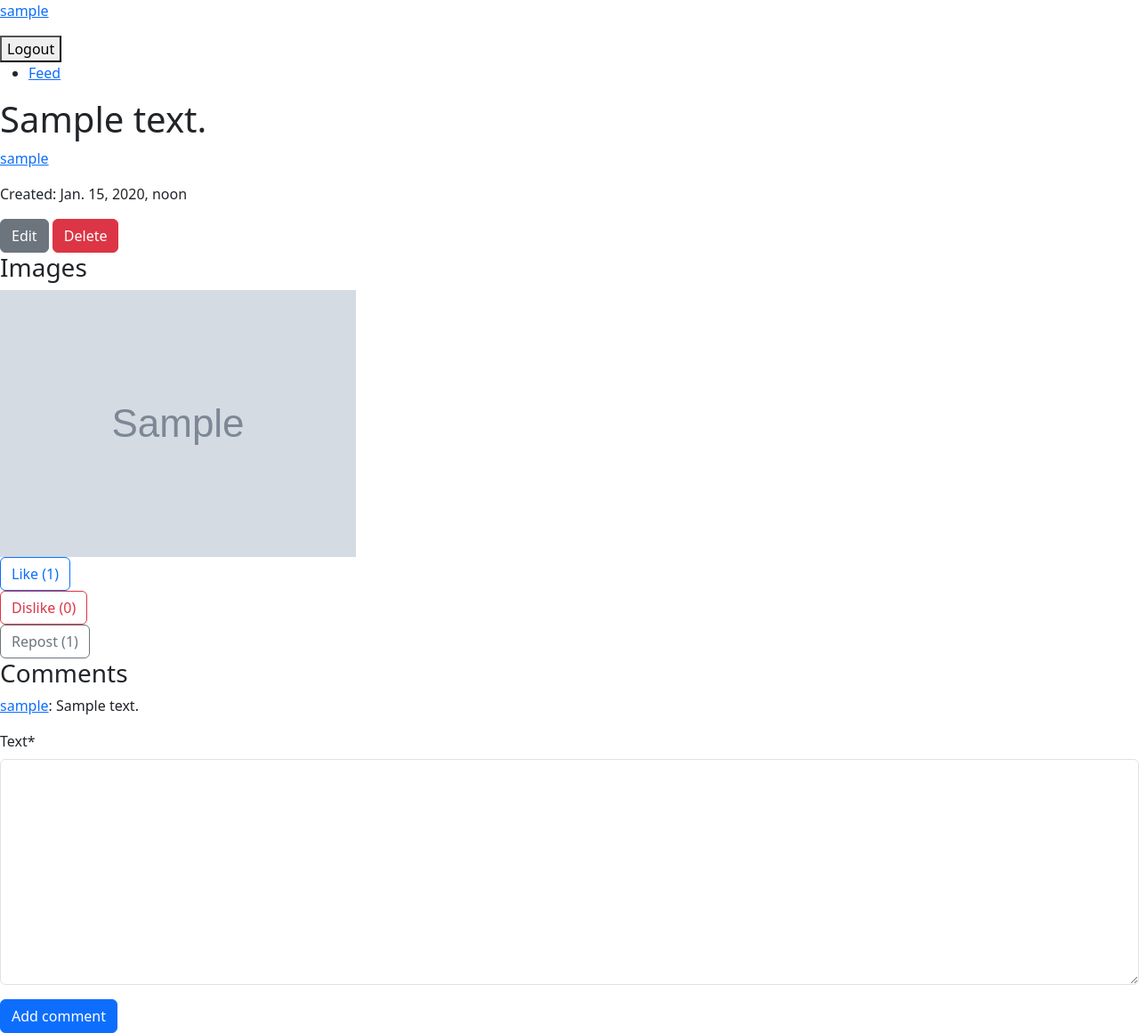
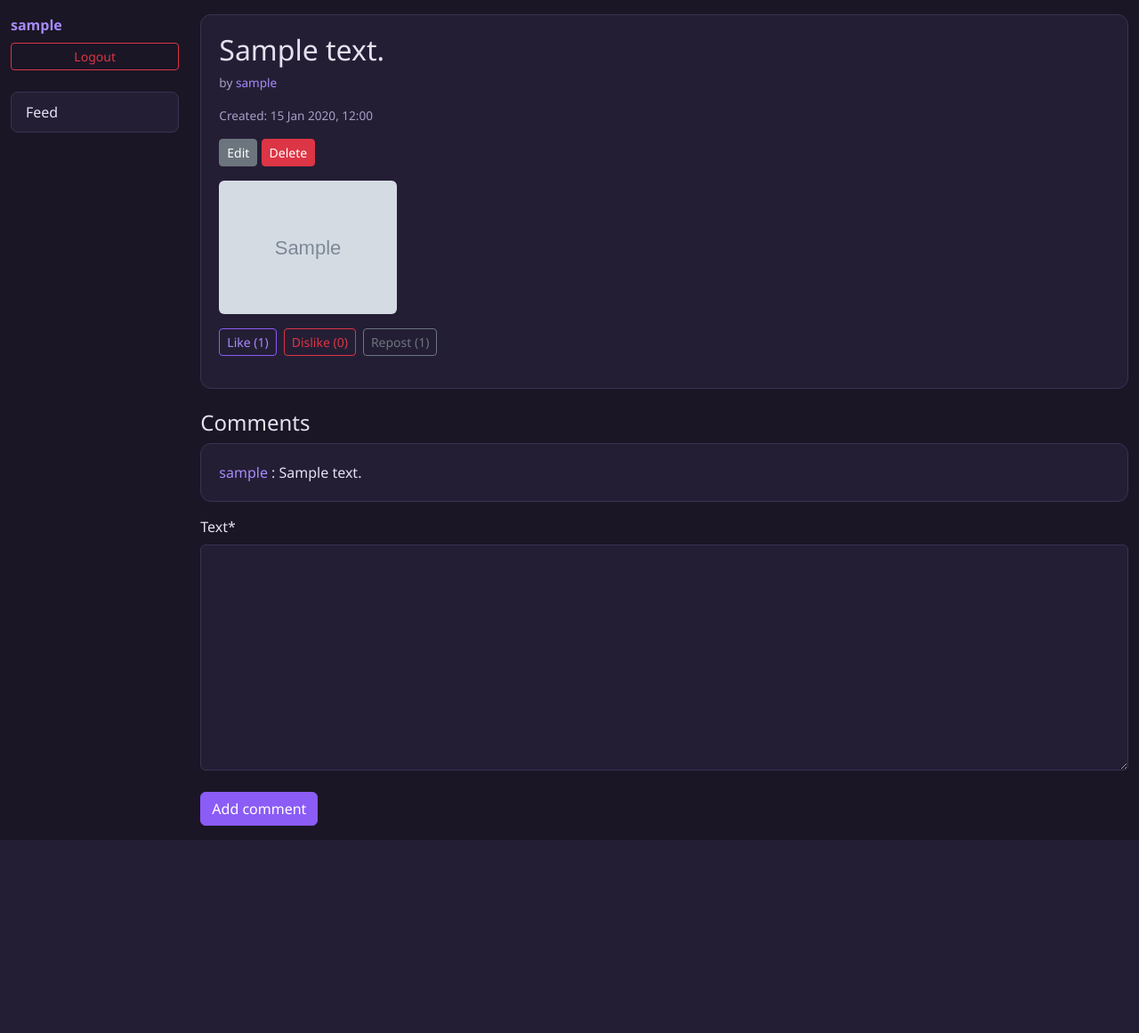
Before and after one commit to ArtemSl0/social-feed-portfolio, a Django app: page /posts/1/ in a window 1280 px wide. Shown: the whole page at 89% size. After the commit the page ends 944 px from the top, so only its background shows below. Run offline with Django 5.2, Linux system fonts and the light colour scheme; a user stored in the database is signed in; tables that the repository leaves empty hold one stand-in row (values such as "Sample post"); grey boxes marked "Sample" are stand-in pictures; some libraries are stand-ins or nearby versions.

Commit message:
Add dark purple theme and style all templates with Bootstrap

```diff
--- a/static/css/styles.css
+++ b/static/css/styles.css
@@ -0,0 +1,98 @@
+:root {
+  --bg-dark: #1a1625;
+  --bg-card: #241e35;
+  --bg-card-hover: #2d2640;
+  --accent: #8b5cf6;
+  --accent-hover: #a78bfa;
+  --text-light: #e5e1f0;
+  --text-muted: #a89fc4;
+  --border-color: #3a3252;
+  --danger: #f87171;
+  --success: #34d399;
+}
+
+body {
+  background-color: var(--bg-dark);
+  color: var(--text-light);
+  font-family: "Segoe UI", sans-serif;
+}
+
+a {
+  color: var(--accent-hover);
+  text-decoration: none;
+}
+
+a:hover {
+  color: var(--accent);
+  text-decoration: underline;
+}
+
+.sidebar-nav {
+  list-style: none;
+  padding: 0;
+}
+
+.sidebar-nav a {
+  display: block;
+  background-color: var(--bg-card);
+  color: var(--text-light);
+  padding: 10px 16px;
+  margin-bottom: 8px;
+  border-radius: 8px;
+  border: 1px solid var(--border-color);
+}
+
+.sidebar-nav a:hover {
+  background-color: var(--bg-card-hover);
+  text-decoration: none;
+}
+
+.post-card {
+  background-color: var(--bg-card);
+  border: 1px solid var(--border-color);
+  border-radius: 12px;
+  padding: 20px;
+  margin-bottom: 16px;
+}
+
+.post-card:hover {
+  background-color: var(--bg-card-hover);
+}
+
+.post-meta {
+  color: var(--text-muted);
+  font-size: 0.85rem;
+}
+
+.btn-primary {
+  background-color: var(--accent);
+  border-color: var(--accent);
+}
+
+.btn-primary:hover {
+  background-color: var(--accent-hover);
+  border-color: var(--accent-hover);
+}
+
+.btn-outline-primary {
+  color: var(--accent-hover);
+  border-color: var(--accent);
+}
+
+.btn-outline-primary:hover {
+  background-color: var(--accent);
+  color: #fff;
+}
+
+.card, .form-control, .form-select {
+  background-color: var(--bg-card);
+  color: var(--text-light);
+  border-color: var(--border-color);
+}
+
+.form-control:focus {
+  background-color: var(--bg-card);
+  color: var(--text-light);
+  border-color: var(--accent);
+  box-shadow: 0 0 0 0.2rem rgba(139, 92, 246, 0.25);
+}
--- a/templates/base.html
+++ b/templates/base.html
@@ -7,11 +7,18 @@
   <link rel="stylesheet" href="{% static 'css/styles.css' %}">
 </head>
 <body>
-  {% block sidebar %}
-    {% include "includes/sidebar.html" %}
-  {% endblock %}
-
-  {% block content %}
-  {% endblock %}
+  <div class="container-fluid">
+    <div class="row">
+      <div class="col-md-3 col-lg-2 py-3">
+        {% block sidebar %}
+          {% include "includes/sidebar.html" %}
+        {% endblock %}
+      </div>
+      <div class="col-md-9 col-lg-10 py-3">
+        {% block content %}
+        {% endblock %}
+      </div>
+    </div>
+  </div>
 </body>
 </html>
--- a/templates/feed/post_detail.html
+++ b/templates/feed/post_detail.html
@@ -2,46 +2,80 @@
 {% load crispy_forms_tags %}
 
 {% block content %}
-  <h1>{{ post.content }}</h1>
-  <p><a href="{% url 'feed:user-detail' pk=post.author.pk %}">{{ post.author }}</a></p>
-  <p>Created: {{ post.created_at }}</p>
+  <div class="post-card">
+    <h2>{{ post.content }}</h2>
+    <p class="post-meta">
+      by
+      <a href="{% url 'feed:user-detail' pk=post.author.pk %}">
+        {{ post.author }}
+      </a>
+    </p>
+    <p class="post-meta">
+      Created: {{ post.created_at|date:"d M Y, H:i" }}
       {% if post.updated_at != post.created_at %}
-    <p>Updated: {{ post.updated_at }} <em>(edited)</em></p>
+        · Updated: {{ post.updated_at|date:"d M Y, H:i" }} <em>(edited)</em>
       {% endif %}
+    </p>
+
     {% if user == post.author %}
-    <a href="{% url 'feed:post-update' pk=post.pk %}" class="btn btn-secondary">Edit</a>
-    <a href="{% url 'feed:post-delete' pk=post.pk %}" class="btn btn-danger">Delete</a>
+      <div class="mb-3">
+        <a href="{% url 'feed:post-update' pk=post.pk %}" class="btn btn-sm btn-secondary">
+          Edit
+        </a>
+        <a href="{% url 'feed:post-delete' pk=post.pk %}" class="btn btn-sm btn-danger">
+          Delete
+        </a>
+      </div>
     {% endif %}
 
-  <h3>Images</h3>
+    {% if post.images.all %}
+      <div class="d-flex flex-wrap gap-2 mb-3">
         {% for image in post.images.all %}
-    <img src="{{ image.image.url }}" alt="post image">
+          <img src="{{ image.image.url }}" alt="post image" class="rounded" style="max-width: 200px;">
+        {% endfor %}
+      </div>
+    {% endif %}
+
+    {% if user.is_authenticated %}
+      <div class="d-flex gap-2 mb-3">
+        <form method="post" action="{% url 'feed:toggle-reaction' pk=post.pk reaction='like' %}">
+          {% csrf_token %}
+          <button type="submit" class="btn btn-outline-primary btn-sm">
+            Like ({{ post.likes_count }})
+          </button>
+        </form>
+        <form method="post" action="{% url 'feed:toggle-reaction' pk=post.pk reaction='dislike' %}">
+          {% csrf_token %}
+          <button type="submit" class="btn btn-outline-danger btn-sm">
+            Dislike ({{ post.dislikes_count }})
+          </button>
+        </form>
+        <form method="post" action="{% url 'feed:toggle-repost' pk=post.pk %}">
+          {% csrf_token %}
+          <button type="submit" class="btn btn-outline-secondary btn-sm">
+            Repost ({{ post.reposts_count }})
+          </button>
+        </form>
+      </div>
+    {% endif %}
+  </div>
+
+  <h4 class="mt-4">Comments</h4>
+  {% for comment in post.comments.all %}
+    <div class="post-card">
+      <a href="{% url 'feed:user-detail' pk=comment.author.pk %}">
+        {{ comment.author }}
+      </a>: {{ comment.text }}
+    </div>
+  {% empty %}
+    <p class="post-meta">No comments yet.</p>
   {% endfor %}
 
   {% if user.is_authenticated %}
-  <form method="post" action="{% url 'feed:toggle-reaction' pk=post.pk reaction='like' %}">
-    {% csrf_token %}
-    <button type="submit" class="btn btn-outline-primary">Like ({{ post.likes_count }})</button>
-  </form>
-  <form method="post" action="{% url 'feed:toggle-reaction' pk=post.pk reaction='dislike' %}">
-    {% csrf_token %}
-    <button type="submit" class="btn btn-outline-danger">Dislike ({{ post.dislikes_count }})</button>
-  </form>
-  <form method="post" action="{% url 'feed:toggle-repost' pk=post.pk %}">
-    {% csrf_token %}
-    <button type="submit" class="btn btn-outline-secondary">Repost ({{ post.reposts_count }})</button>
-  </form>
-{% endif %}
-
-  <h3>Comments</h3>
-  {% for comment in post.comments.all %}
-    <p><a href="{% url 'feed:user-detail' pk=comment.author.pk %}">{{ comment.author }}</a>: {{ comment.text }}</p>
-  {% endfor %}
-  {% if user.is_authenticated %}
-  <form method="post" action="{% url 'feed:comment-create' pk=post.pk %}">
+    <form method="post" action="{% url 'feed:comment-create' pk=post.pk %}" class="mt-3">
       {% csrf_token %}
       {{ comment_form|crispy }}
-    <button type="submit" class="btn btn-primary">Add comment</button>
+      <button type="submit" class="btn btn-primary mt-2">Add comment</button>
     </form>
   {% endif %}
 {% endblock %}
--- a/templates/includes/sidebar.html
+++ b/templates/includes/sidebar.html
@@ -1,13 +1,27 @@
-{% if user.is_authenticated %}
-  <p><a href="{% url 'feed:user-detail' pk=user.pk %}">{{ user.username }}</a></p>
-  <form method="post" action="{% url 'logout' %}">
-    {% csrf_token %}
-    <button type="submit">Logout</button>
-  </form>
-{% else %}
-  <a href="{% url 'login' %}">Login</a>
-  <a href="{% url 'register' %}">Register</a>
-{% endif %}
+<div class="mb-4">
+  {% if user.is_authenticated %}
+    <p class="mb-2">
+      <a href="{% url 'feed:user-detail' pk=user.pk %}" class="fw-bold">
+        {{ user.username }}
+      </a>
+    </p>
+    <form method="post" action="{% url 'logout' %}" class="mb-3">
+      {% csrf_token %}
+      <button type="submit" class="btn btn-outline-danger btn-sm w-100">
+        Logout
+      </button>
+    </form>
+  {% else %}
+    <div class="d-grid gap-2 mb-3">
+      <a href="{% url 'login' %}" class="btn btn-outline-primary btn-sm">
+        Login
+      </a>
+      <a href="{% url 'register' %}" class="btn btn-primary btn-sm">
+        Register
+      </a>
+    </div>
+  {% endif %}
+</div>
 
 <ul class="sidebar-nav">
   <li><a href="{% url 'feed:index' %}">Feed</a></li>
```
Also changed, not shown: templates/feed/post_confirm_delete.html (+12 -8 lines), templates/feed/post_form.html (+8 -6 lines), templates/feed/post_list.html (+58 -12 lines), templates/feed/user_detail.html (+24 -18 lines), templates/registration/login.html (+9 -6 lines), templates/registration/register.html (+9 -6 lines). Lines whose indentation alone changed are shown as unchanged.
